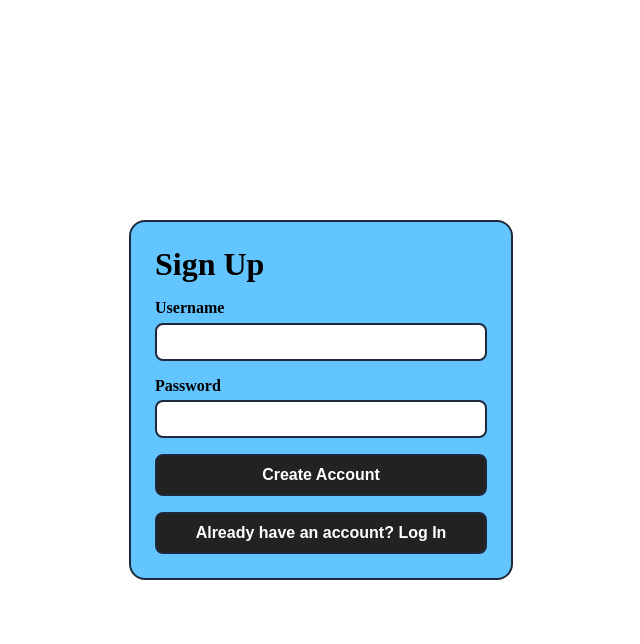
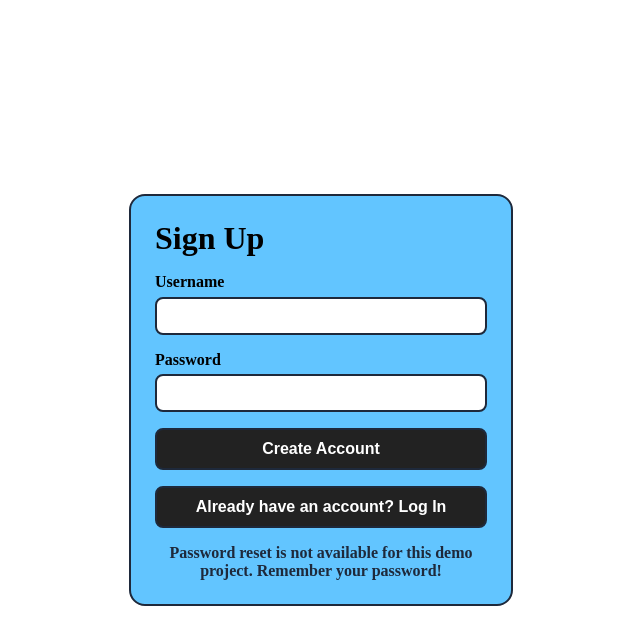
Before and after one commit to boettcherb/TaskManager, a React (Vite) app in the folder frontend/: page / in a window 1280 px wide. Both pictures are taken after a click on the button "Don't have an account? Sign Up". Shown: the top 644 px of the page, without its empty margins (319-959 px from the left). Built offline with nearby package versions, Linux system fonts and the light colour scheme; no server answers.

Commit message:
Add info message to login form about password reset

```diff
--- a/frontend/src/components/LoginForm.css
+++ b/frontend/src/components/LoginForm.css
@@ -89,3 +89,17 @@ Styles for Error Message:
     text-align: center;
     font-size: 1.25rem;
 }
+
+/*
+Styles for Info Message:
+ - color: #1e293b → dark color for info
+ - font-weight: 700 → bold text
+ - text-align: center → center the info message
+ - font-size: 1rem → standard font size
+*/
+.info-message {
+    color: #1e293b;
+    font-weight: 700;
+    text-align: center;
+    font-size: 1rem;
+}
--- a/frontend/src/components/LoginForm.tsx
+++ b/frontend/src/components/LoginForm.tsx
@@ -49,6 +49,7 @@ function LoginForm({ onLogin, onSignup }: LoginFormProps) {
           {login ? "Don't have an account? Sign Up" : "Already have an account? Log In"}
         </button>
         {errorMessage && <p className="error-message">{errorMessage}</p>}
+        {!login && <p className="info-message">Password reset is not available for this demo project. Remember your password!</p>}
       </form>
     </main>
   );
```
Also changed, not shown: 1 other file (tests, documents, lock files or other folders).
